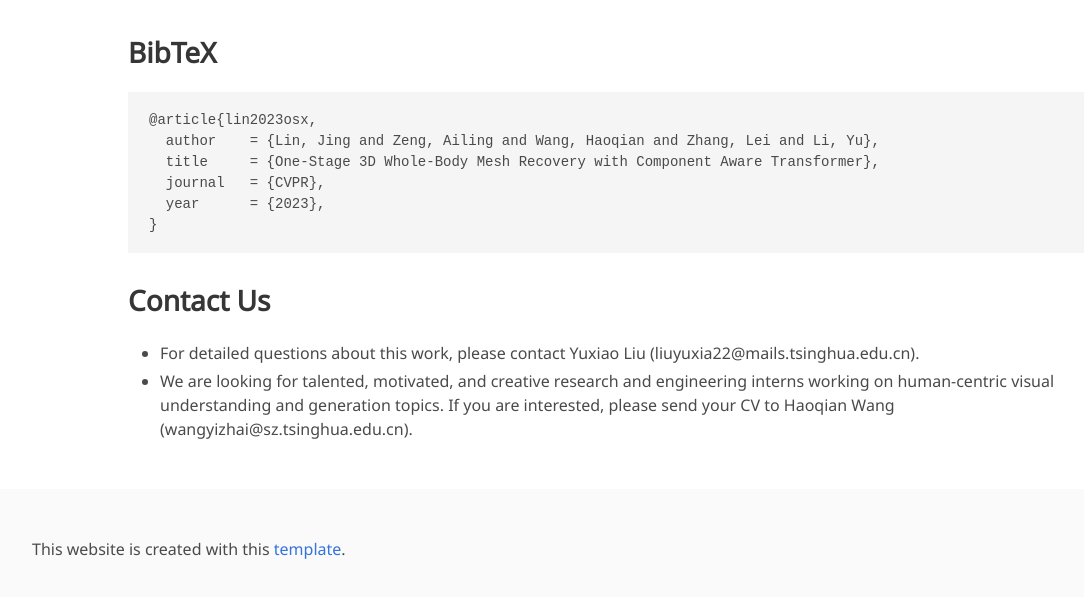
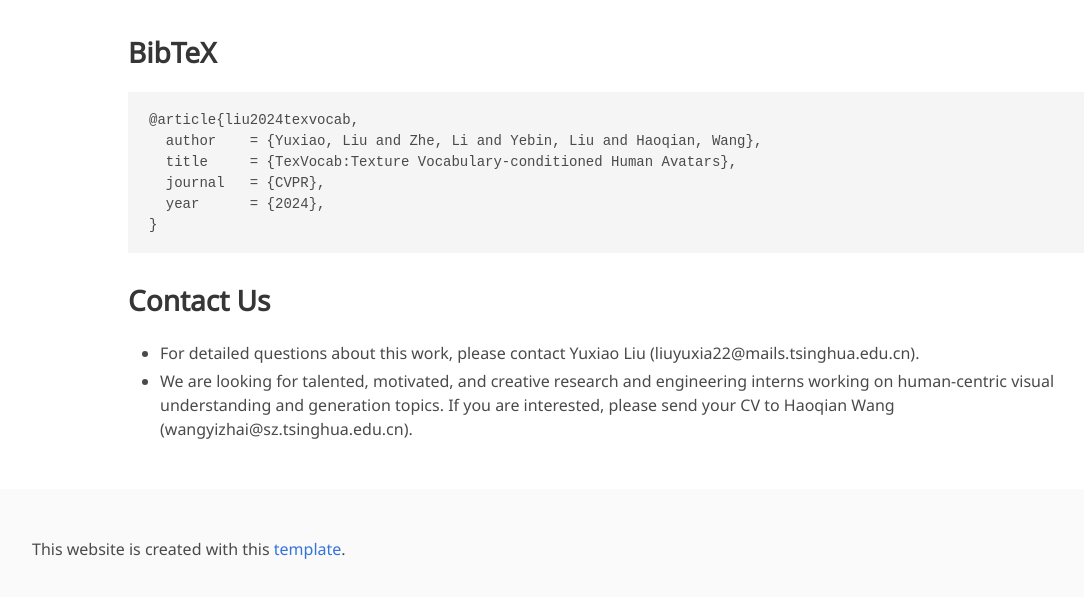
Before and after one commit to texvocab/texvocab.github.io, a plain HTML site: page index.html in a window 1280 px wide. Shown: the part 6764-7361 px from the top of the page, without its empty margins (32-1116 px from the left). Drawn offline with nearby package versions, Linux system fonts and the light colour scheme; some icons are missing; a web font is replaced by a local one.

Commit message:
Update index.html

```diff
--- a/index.html
+++ b/index.html
@@ -425,11 +425,11 @@
   <section class="section" id="BibTeX">
     <div class="container is-max-desktop content is-size-6">
       <h2 class="title">BibTeX</h2>
-      <pre><code>@article{lin2023osx,
-  author    = {Lin, Jing and Zeng, Ailing and Wang, Haoqian and Zhang, Lei and Li, Yu},
-  title     = {One-Stage 3D Whole-Body Mesh Recovery with Component Aware Transformer},
+      <pre><code>@article{liu2024texvocab,
+  author    = {Yuxiao, Liu and Zhe, Li and Yebin, Liu and Haoqian, Wang},
+  title     = {TexVocab:Texture Vocabulary-conditioned Human Avatars},
   journal   = {CVPR},
-  year      = {2023},
+  year      = {2024},
 }</code></pre>
 <h2 class="title">Contact Us</h2>
 <style>
```
